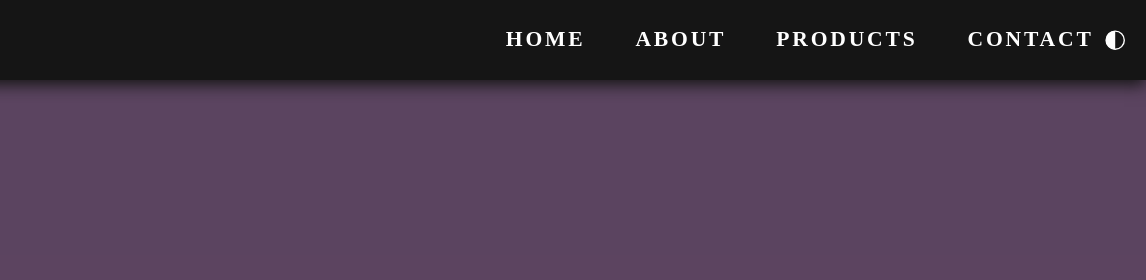
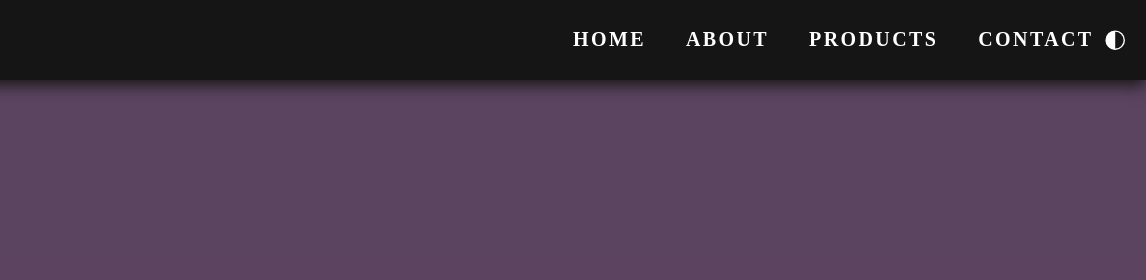
Before and after one commit to XGR-Development/XGR-Website, a website: page html/main.html in a window 1280 px wide. Shown: the top 280 px of the page, 134-1280 px from the left. Drawn offline with nearby package versions, Linux system fonts and the light colour scheme; a web font is replaced by a local one.

Commit message:
Update darkmode.css

```diff
--- a/css/darkmode.css
+++ b/css/darkmode.css
@@ -90,7 +90,7 @@ body {
 header ul {
     position: relative;
     display: flex;
-    gap: 50px;
+    gap: 40px;
     padding: 10px 30px;
 }
 
@@ -101,10 +101,10 @@ header ul li {
 header ul li a {
     position: relative;
     text-decoration: none;
-    font-size: 1.35em;
+    font-size: 1.25em;
     font-weight: bold;
     text-transform: uppercase;
-    letter-spacing: 0.13em;
+    letter-spacing: 0.12em;
 }
 
 header ul li a::before {
@@ -238,6 +238,11 @@ g .parallax{
     right: 20px;
 }
 
+@media (min-width: 768px) and (max-width: 840px) {
+    header ul {
+        gap: 20px;
+    }
+}
 @media (max-width: 768px) {
     /** Main Body Waves **/
     .waves {
```
